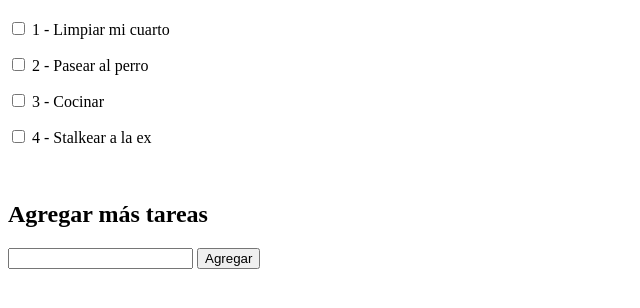
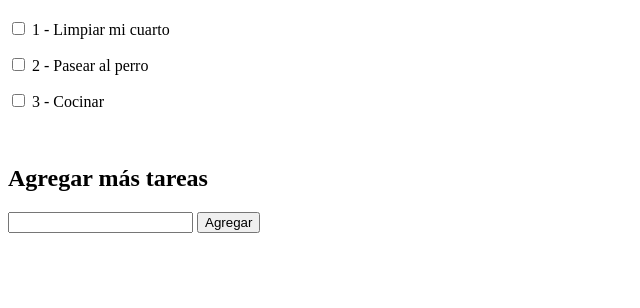
Before and after one commit to fcabezasr/AngularClase01, a plain HTML site: page index.html in a window 1280 px wide. Shown: the part 206-514 px from the top of the page, without its empty margins (0-640 px from the left). Drawn offline with Linux system fonts and the light colour scheme.

Commit message:
se modifico un array

```diff
--- a/index.html
+++ b/index.html
@@ -16,8 +16,7 @@
 <body ng-init="tareas = [
 	'Limpiar mi cuarto',
 	'Pasear al perro',
-	'Cocinar',
-	'Stalkear a la ex'
+	'Cocinar'
 	]">
 
 	<!-- Example 01 -->
```
